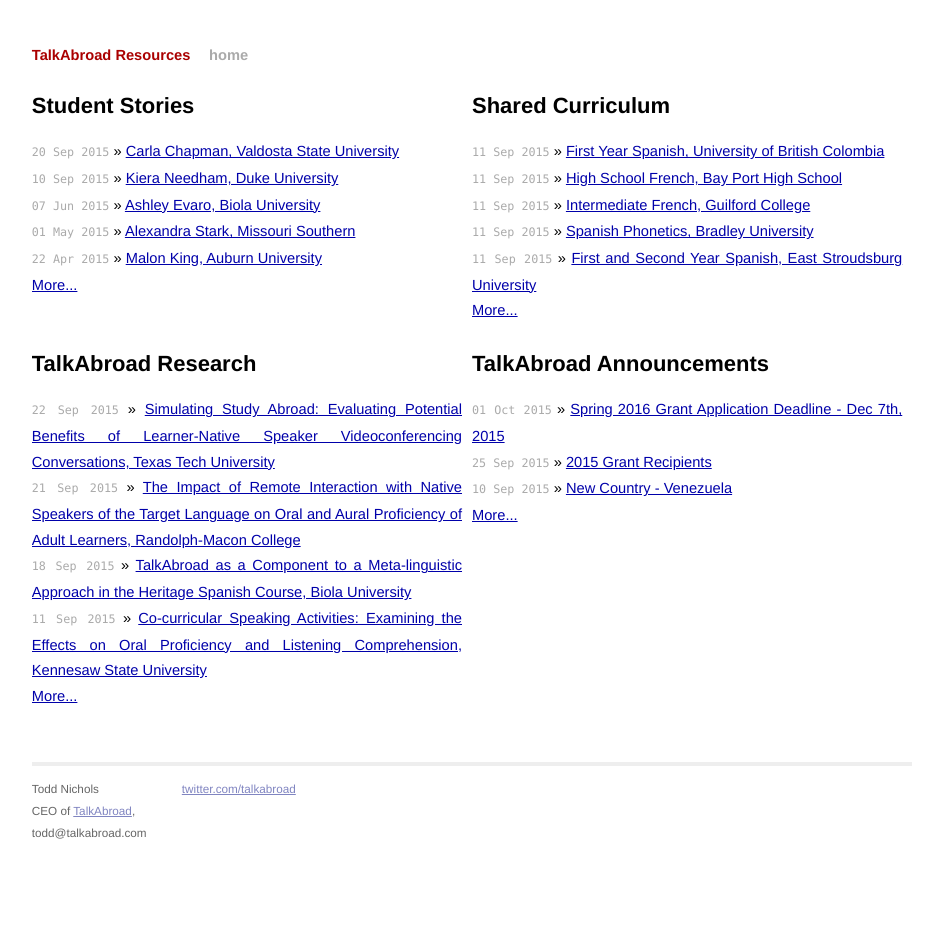
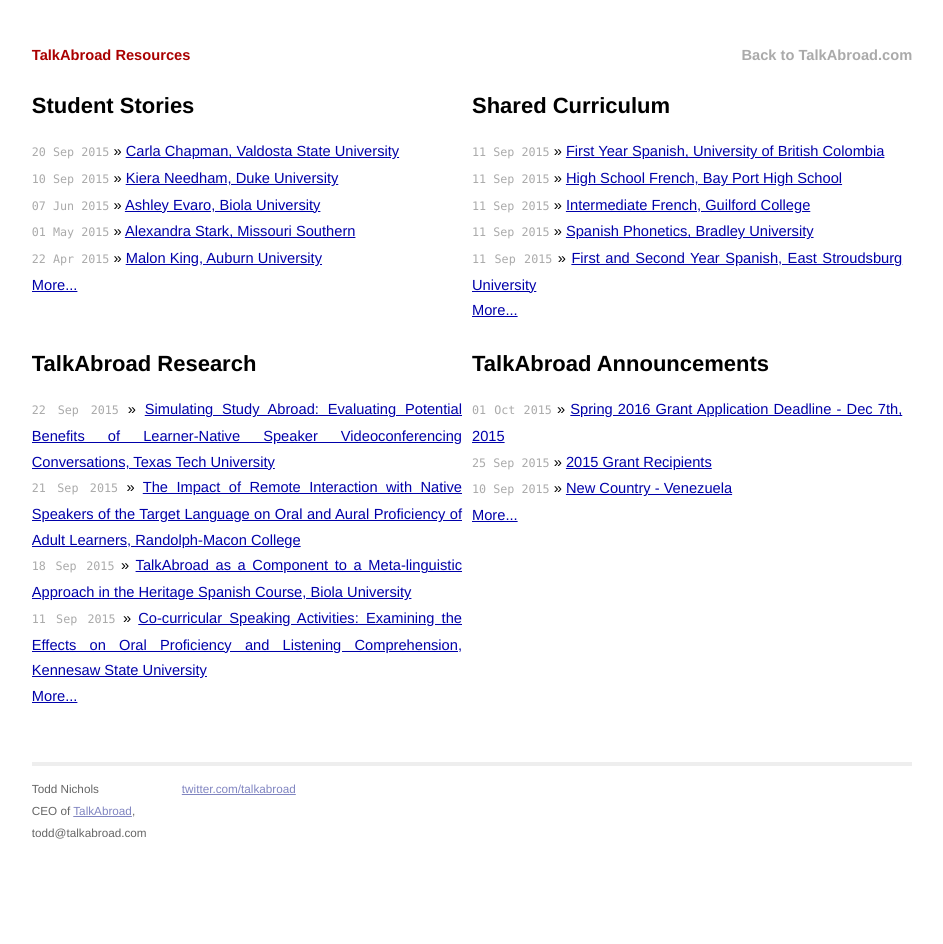
Before and after one commit to toddnichols/toddnichols.github.io, a Jekyll site: the page built from index.html, in a window 1280 px wide. Shown: the whole page, without its empty margins (168-1111 px from the left). Built offline with Jekyll 4.4.1, drawn with Linux system fonts in a browser that asks for light colours.

Commit message:
updating css

```diff
--- a/_layouts/default.html
+++ b/_layouts/default.html
@@ -25,7 +25,7 @@
 <div class="site">
   <div class="title">
     <a href="/">TalkAbroad Resources</a>
-    <a class="extra" href="/">home</a>
+	<a class="back" href="https://talkabroad.com">Back to TalkAbroad.com</a>
   </div>
 
   {{ content }}
--- a/css/screen.css
+++ b/css/screen.css
@@ -117,6 +117,13 @@
     margin-left: 1em;
   }
 
+  .site .title a.back {
+      color: #aaa;
+      text-decoration: none;
+      margin-left: 1em;
+    float:right;
+  }
+
   .site .title a.extra:hover {
     color: black;
   }
```
